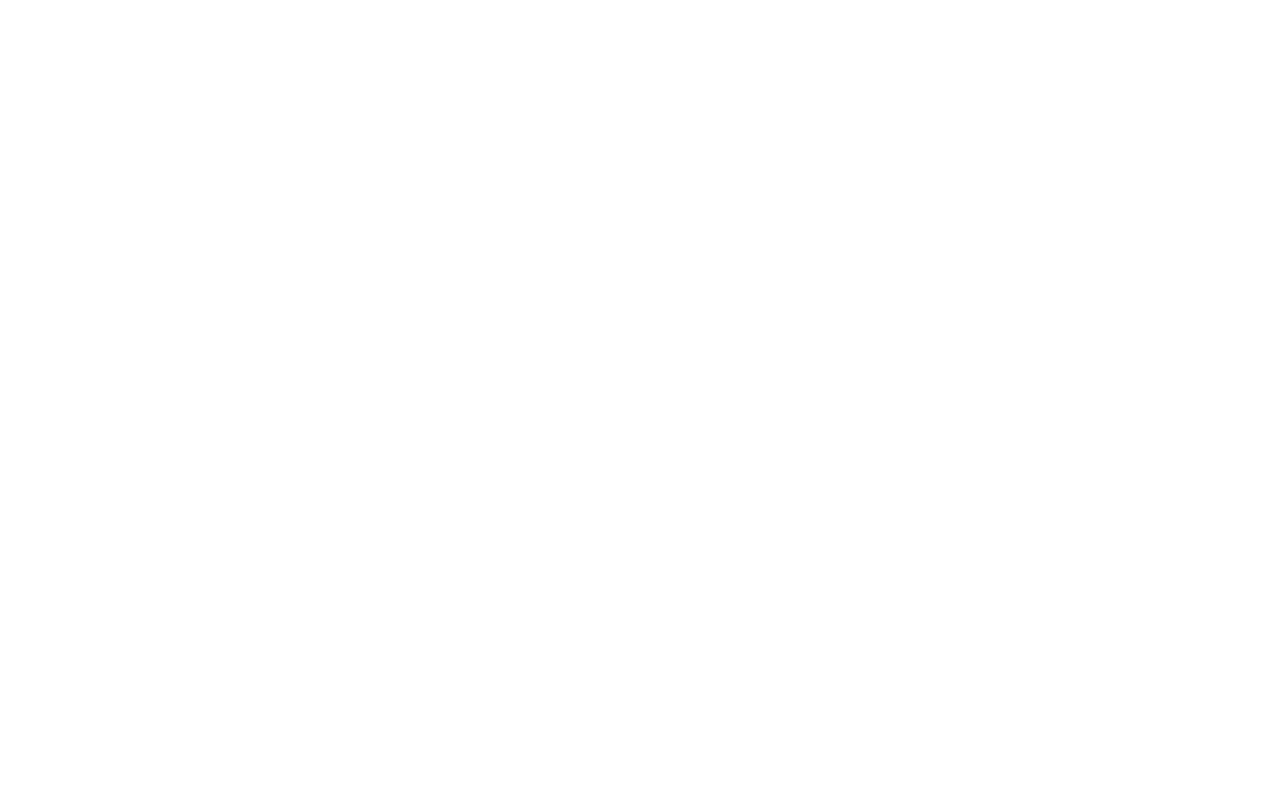
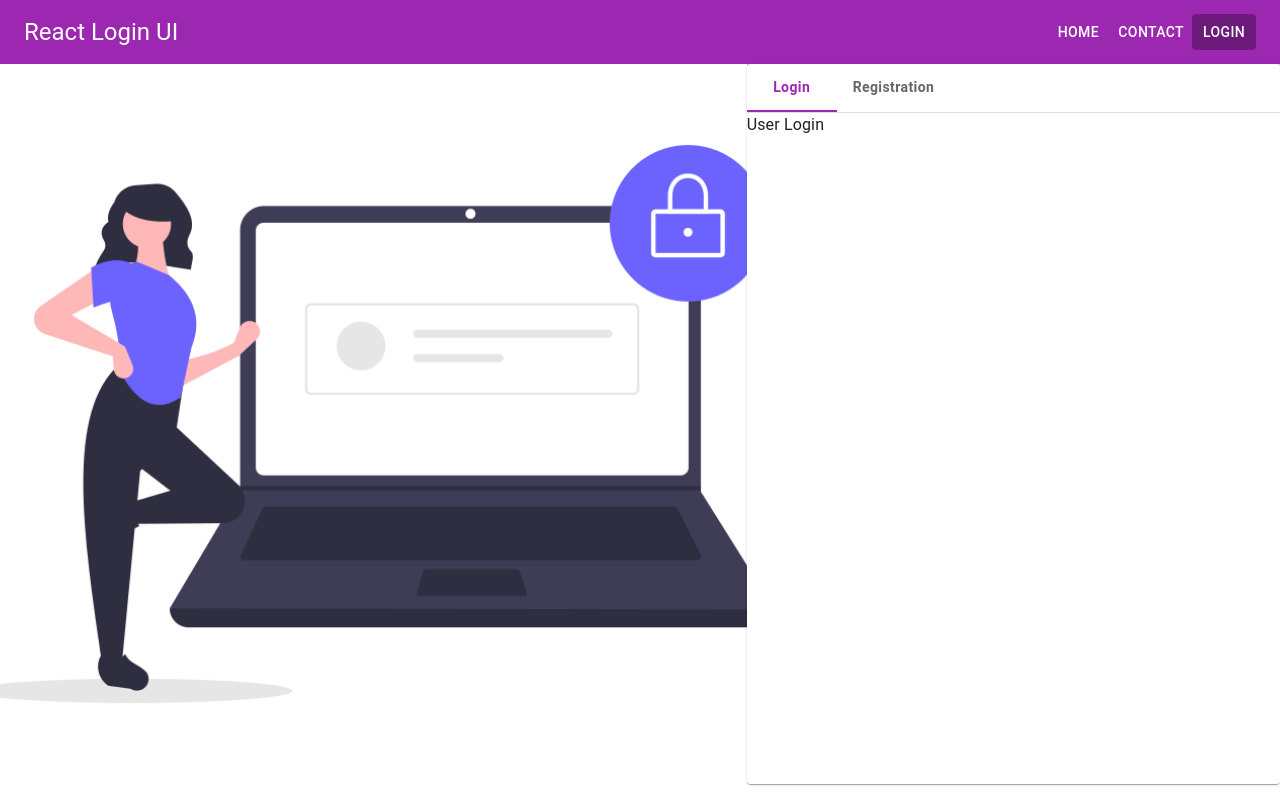
Before and after one commit to akshay98322/react-log-in-ui, a React (Create React App) app: page /login in a window 1280 px wide. Before the commit this address had no page. Built offline with nearby package versions, Linux system fonts and the light colour scheme.

Commit message:
added tabs

```diff
--- a/src/App.js
+++ b/src/App.js
@@ -2,6 +2,7 @@
 import { BrowserRouter, Route, Routes } from "react-router-dom";
 import Layout from "./componenets/pages/Layout";
 import Contact from './componenets/pages/Contact';
+import LoginReg from './componenets/pages/auth/LoginReg';
 
 function App() {
   return (
@@ -11,6 +12,7 @@
       <Route path="/" element={<Layout/>}>
         <Route index element={<Home/>} />
         <Route path='contact' element={<Contact/>} />
+        <Route path='login' element={<LoginReg/>} />
       </Route>
     </Routes>
     </BrowserRouter>
--- a/src/componenets/Navbar.js
+++ b/src/componenets/Navbar.js
@@ -1,7 +1,19 @@
+import { AppBar, Box, Toolbar, Typography, Button } from "@mui/material"
+import { NavLink } from "react-router-dom"
+
 const Navbar = () => {
   return (
       <>
-        <h1>Navbar</h1>
+        <Box sx={{flexGrow: 1}}>
+          <AppBar position="static" color="secondary">
+            <Toolbar>
+              <Typography variant="h5" component="div" sx={{flexGrow: 1}}>React Login UI</Typography>
+              <Button color="inherit" component={NavLink} to="/" style={({isActive})=>{return {backgroundColor: isActive ? "#6d1b7b": ""}}}>Home</Button>
+              <Button color="inherit" component={NavLink} to="/contact" style={({isActive})=>{return {backgroundColor: isActive ? "#6d1b7b": ""}}}>Contact</Button>
+              <Button color="inherit" component={NavLink} to="/login" style={({isActive})=>{return {backgroundColor: isActive ? "#6d1b7b": ""}}}>Login</Button>
+            </Toolbar>
+          </AppBar>
+        </Box>
       </>
   )
 }
--- a/src/componenets/pages/Home.js
+++ b/src/componenets/pages/Home.js
@@ -4,6 +4,8 @@
   return (
     <>
     <h1>Home Page</h1>
+    <hr/>
+    <p>This is dummy text</p>
     </>
   )
 }
--- a/src/componenets/pages/Layout.js
+++ b/src/componenets/pages/Layout.js
@@ -1,9 +1,11 @@
+import { CssBaseline } from '@mui/material'
 import { Outlet } from 'react-router-dom'
 import Navbar from '../Navbar'
 
 function Layout() {
   return (
     <>
+    <CssBaseline/>
     <Navbar/>
     <Outlet/>
     </>
--- /dev/null
+++ b/src/componenets/pages/auth/LoginReg.js
@@ -0,0 +1,49 @@
+import {Grid, Card, Typography, Tabs, Tab,Box} from "@mui/material"
+import { useState } from "react";
+import Login_pic from "../../../images/login.png"
+
+const TabPanel = (props) => {
+    const { children, value, index } = props;
+    return (
+        <div role="tabpanel" hidden={value !== index}>
+            {value === index && (<Box>{children}</Box>)}
+
+        </div>
+    )
+}
+
+function LoginReg() {
+  const [value, setValue] = useState(0);
+  const handleChange = (event, newValue) => {
+    setValue(newValue);
+  }
+
+  return (
+    <>
+    <Grid container sx={{height: "90vh"}}>
+        <Grid item lg={7} sm={5} sx={{
+            backgroundImage: `url(${Login_pic})`,
+            backgroundSize: "cover",
+            backgroundPosition: "center",
+        }} />
+        <Grid item lg={5} sm={7}>
+        <Card sx={{ width: "100%", height: "100%" }}>
+            <Box >
+                <Box sx={{ borderBottom:1, borderColor: 'divider'}}>
+                    <Tabs value={value} onChange={handleChange} textColor="secondary" indicatorColor="secondary">
+                        <Tab label='Login' sx={{textTransform:'none', fontWeight: "bold"}}/>
+                        <Tab label='Registration' sx={{textTransform:'none', fontWeight: "bold"}}/>
+                    </Tabs>
+                </Box>
+                    <TabPanel value={value} index={0}>User Login</TabPanel>
+                    <TabPanel value={value} index={1}>User Registration</TabPanel>
+            </Box>
+        </Card>
+        </Grid>
+
+    </Grid>
+    </>
+  )
+}
+
+export default LoginReg
```
Also changed, not shown: src/images/login.png (added).
